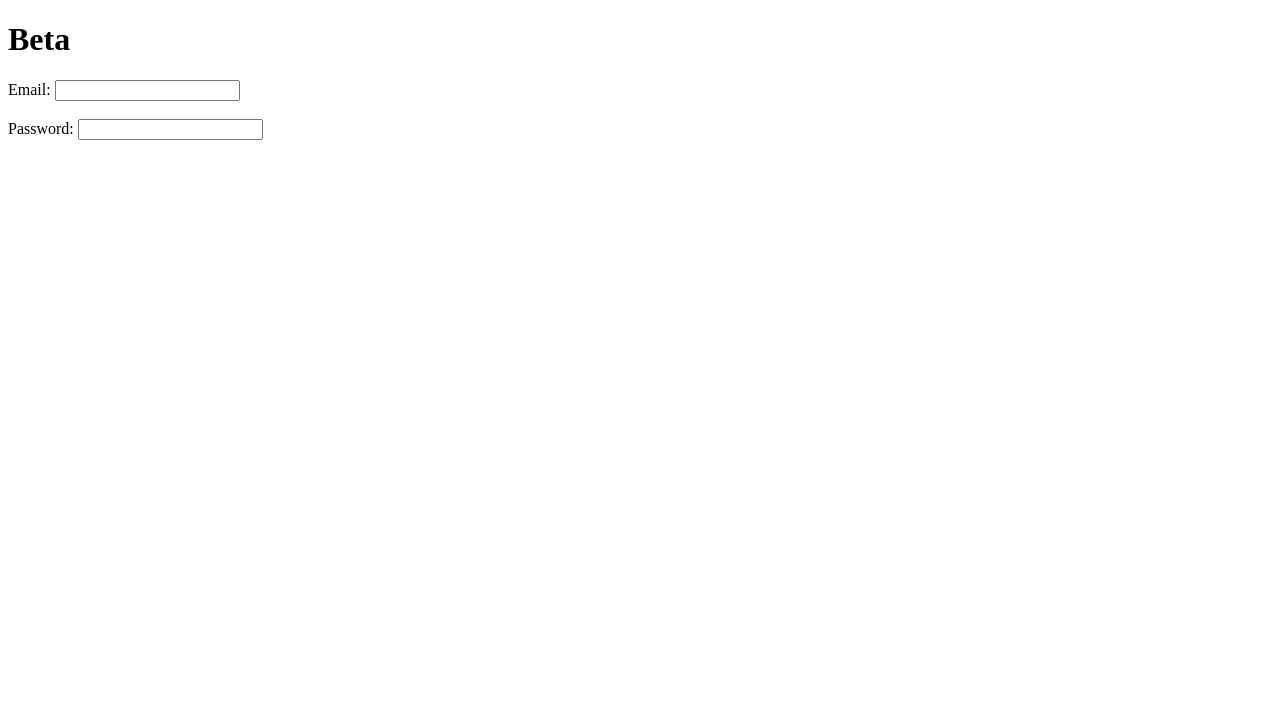
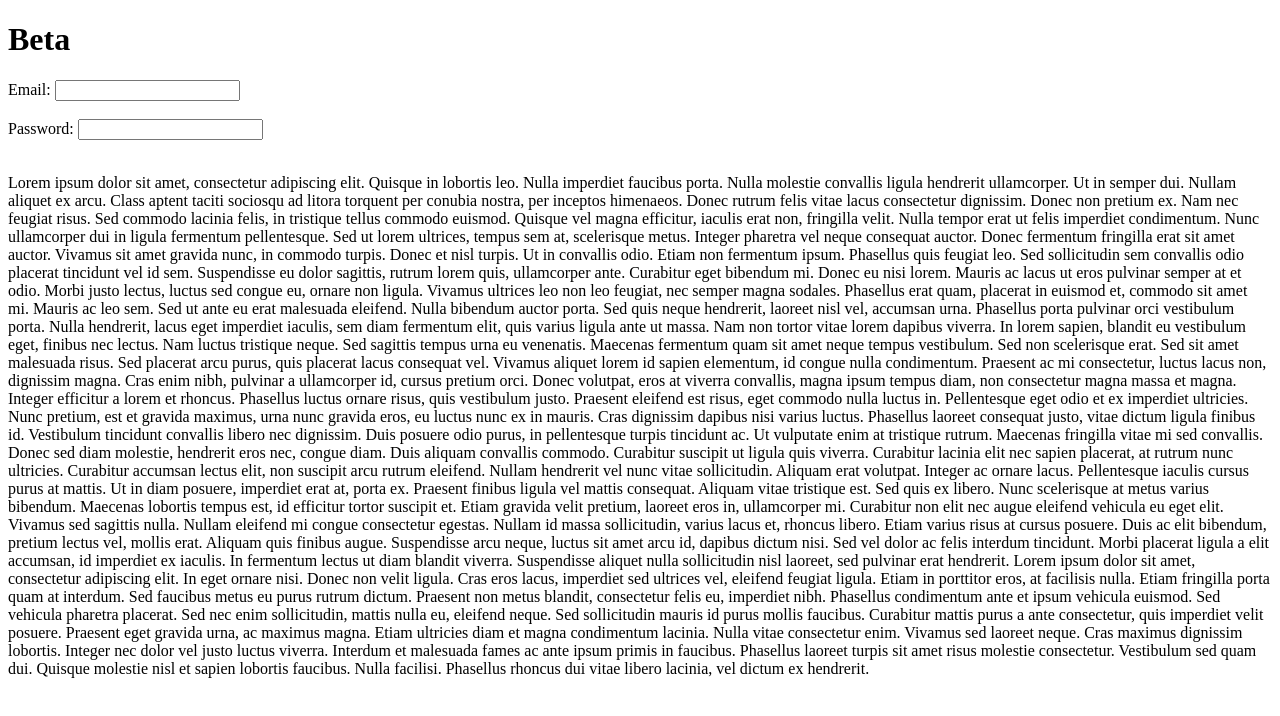
Before and after one commit to kmteras/cautious-carnival, a plain HTML site: page index.html in a window 1280 px wide. Drawn offline with Linux system fonts and the light colour scheme.

Commit message:
Add lorem ipsum text

```diff
--- a/index.html
+++ b/index.html
@@ -13,6 +13,27 @@
   <input type="email" id="email" name="email"><br><br>
   <label for="password">Password:</label>
   <input type="password" class="sm_cobrowsing_masked_field" id="password" name="password" minlength="8"><br><br>
+    <p>
+    Lorem ipsum dolor sit amet, consectetur adipiscing elit. Quisque in lobortis leo. Nulla imperdiet faucibus porta. Nulla molestie convallis ligula hendrerit ullamcorper. Ut in semper dui. Nullam aliquet ex arcu. Class aptent taciti sociosqu ad litora torquent per conubia nostra, per inceptos himenaeos. Donec rutrum felis vitae lacus consectetur dignissim. Donec non pretium ex. Nam nec feugiat risus. Sed commodo lacinia felis, in tristique tellus commodo euismod. Quisque vel magna efficitur, iaculis erat non, fringilla velit. Nulla tempor erat ut felis imperdiet condimentum. Nunc ullamcorper dui in ligula fermentum pellentesque.
+
+Sed ut lorem ultrices, tempus sem at, scelerisque metus. Integer pharetra vel neque consequat auctor. Donec fermentum fringilla erat sit amet auctor. Vivamus sit amet gravida nunc, in commodo turpis. Donec et nisl turpis. Ut in convallis odio. Etiam non fermentum ipsum. Phasellus quis feugiat leo. Sed sollicitudin sem convallis odio placerat tincidunt vel id sem. Suspendisse eu dolor sagittis, rutrum lorem quis, ullamcorper ante. Curabitur eget bibendum mi. Donec eu nisi lorem.
+
+Mauris ac lacus ut eros pulvinar semper at et odio. Morbi justo lectus, luctus sed congue eu, ornare non ligula. Vivamus ultrices leo non leo feugiat, nec semper magna sodales. Phasellus erat quam, placerat in euismod et, commodo sit amet mi. Mauris ac leo sem. Sed ut ante eu erat malesuada eleifend. Nulla bibendum auctor porta. Sed quis neque hendrerit, laoreet nisl vel, accumsan urna. Phasellus porta pulvinar orci vestibulum porta. Nulla hendrerit, lacus eget imperdiet iaculis, sem diam fermentum elit, quis varius ligula ante ut massa. Nam non tortor vitae lorem dapibus viverra.
+
+In lorem sapien, blandit eu vestibulum eget, finibus nec lectus. Nam luctus tristique neque. Sed sagittis tempus urna eu venenatis. Maecenas fermentum quam sit amet neque tempus vestibulum. Sed non scelerisque erat. Sed sit amet malesuada risus. Sed placerat arcu purus, quis placerat lacus consequat vel. Vivamus aliquet lorem id sapien elementum, id congue nulla condimentum.
+
+Praesent ac mi consectetur, luctus lacus non, dignissim magna. Cras enim nibh, pulvinar a ullamcorper id, cursus pretium orci. Donec volutpat, eros at viverra convallis, magna ipsum tempus diam, non consectetur magna massa et magna. Integer efficitur a lorem et rhoncus. Phasellus luctus ornare risus, quis vestibulum justo. Praesent eleifend est risus, eget commodo nulla luctus in. Pellentesque eget odio et ex imperdiet ultricies.
+
+Nunc pretium, est et gravida maximus, urna nunc gravida eros, eu luctus nunc ex in mauris. Cras dignissim dapibus nisi varius luctus. Phasellus laoreet consequat justo, vitae dictum ligula finibus id. Vestibulum tincidunt convallis libero nec dignissim. Duis posuere odio purus, in pellentesque turpis tincidunt ac. Ut vulputate enim at tristique rutrum. Maecenas fringilla vitae mi sed convallis. Donec sed diam molestie, hendrerit eros nec, congue diam. Duis aliquam convallis commodo.
+
+Curabitur suscipit ut ligula quis viverra. Curabitur lacinia elit nec sapien placerat, at rutrum nunc ultricies. Curabitur accumsan lectus elit, non suscipit arcu rutrum eleifend. Nullam hendrerit vel nunc vitae sollicitudin. Aliquam erat volutpat. Integer ac ornare lacus. Pellentesque iaculis cursus purus at mattis. Ut in diam posuere, imperdiet erat at, porta ex. Praesent finibus ligula vel mattis consequat. Aliquam vitae tristique est. Sed quis ex libero. Nunc scelerisque at metus varius bibendum. Maecenas lobortis tempus est, id efficitur tortor suscipit et.
+
+Etiam gravida velit pretium, laoreet eros in, ullamcorper mi. Curabitur non elit nec augue eleifend vehicula eu eget elit. Vivamus sed sagittis nulla. Nullam eleifend mi congue consectetur egestas. Nullam id massa sollicitudin, varius lacus et, rhoncus libero. Etiam varius risus at cursus posuere. Duis ac elit bibendum, pretium lectus vel, mollis erat. Aliquam quis finibus augue. Suspendisse arcu neque, luctus sit amet arcu id, dapibus dictum nisi.
+
+Sed vel dolor ac felis interdum tincidunt. Morbi placerat ligula a elit accumsan, id imperdiet ex iaculis. In fermentum lectus ut diam blandit viverra. Suspendisse aliquet nulla sollicitudin nisl laoreet, sed pulvinar erat hendrerit. Lorem ipsum dolor sit amet, consectetur adipiscing elit. In eget ornare nisi. Donec non velit ligula. Cras eros lacus, imperdiet sed ultrices vel, eleifend feugiat ligula. Etiam in porttitor eros, at facilisis nulla. Etiam fringilla porta quam at interdum. Sed faucibus metus eu purus rutrum dictum. Praesent non metus blandit, consectetur felis eu, imperdiet nibh. Phasellus condimentum ante et ipsum vehicula euismod. Sed vehicula pharetra placerat.
+
+Sed nec enim sollicitudin, mattis nulla eu, eleifend neque. Sed sollicitudin mauris id purus mollis faucibus. Curabitur mattis purus a ante consectetur, quis imperdiet velit posuere. Praesent eget gravida urna, ac maximus magna. Etiam ultricies diam et magna condimentum lacinia. Nulla vitae consectetur enim. Vivamus sed laoreet neque. Cras maximus dignissim lobortis. Integer nec dolor vel justo luctus viverra. Interdum et malesuada fames ac ante ipsum primis in faucibus. Phasellus laoreet turpis sit amet risus molestie consectetur. Vestibulum sed quam dui. Quisque molestie nisl et sapien lobortis faucibus. Nulla facilisi. Phasellus rhoncus dui vitae libero lacinia, vel dictum ex hendrerit.
+  </p>
 </body>
 
 </html>
```
